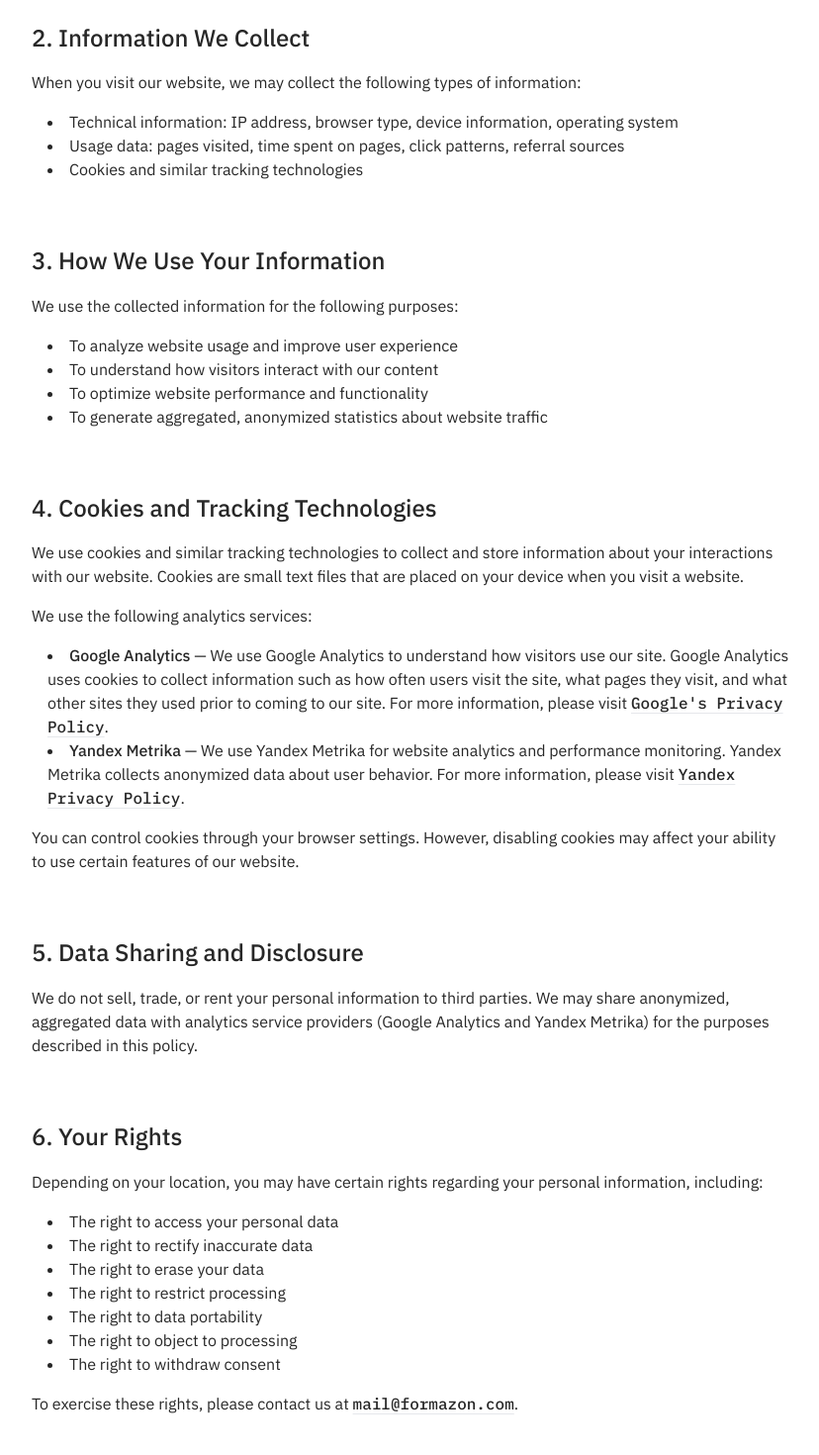
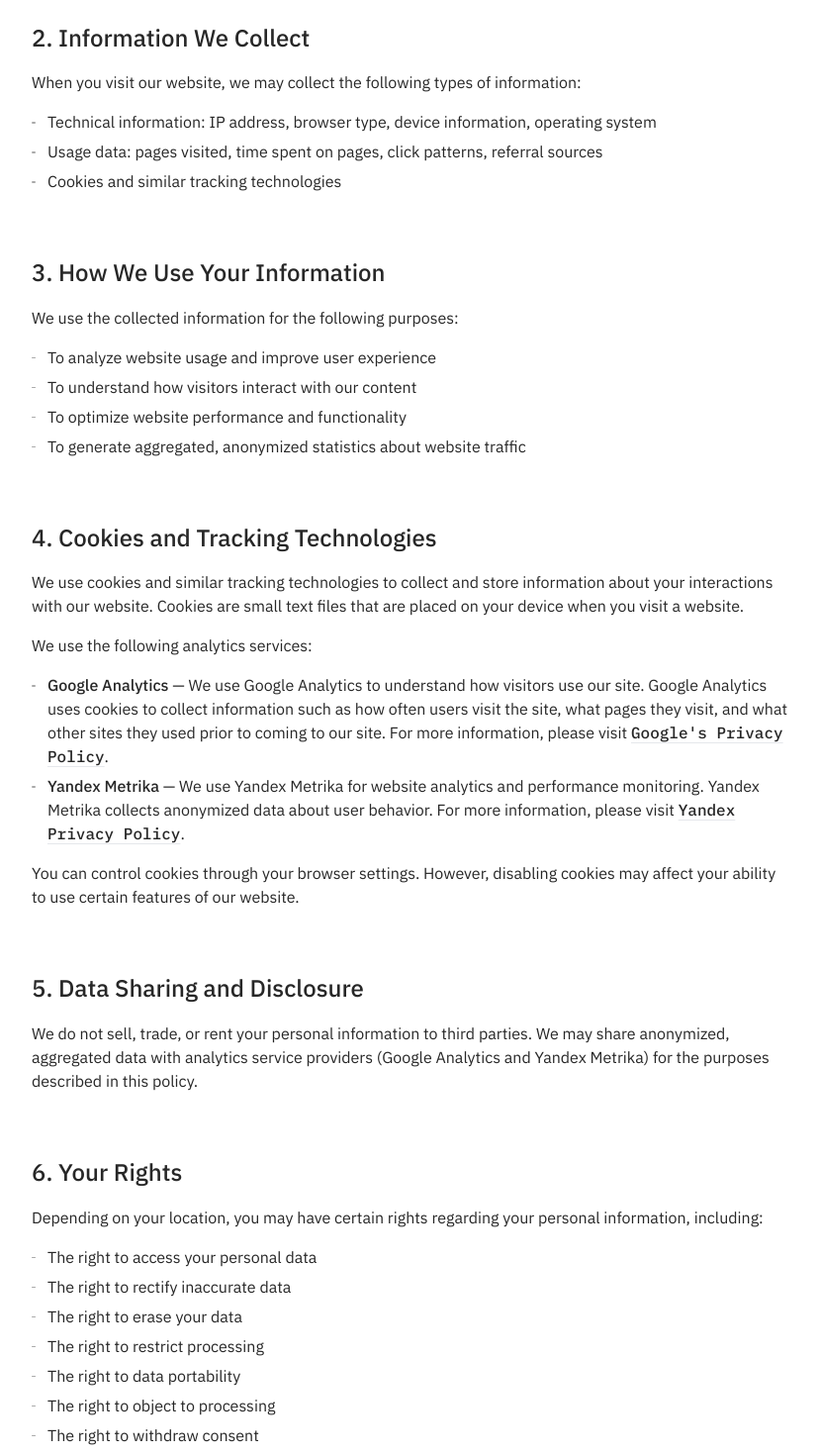
Before and after one commit to formazon/formazon-web, a Next.js app: page /privacy-policy in a window 1280 px wide. Shown: the part 520-1990 px from the top of the page at 99% size, without its empty margins (32-860 px from the left). Built offline with nearby package versions, Linux system fonts and the light colour scheme; no server answers.

Commit message:
refactor(privacy-policy): enhance list presentation with dot indicators for better readability; update styling for improved visual hierarchy

```diff
--- a/src/app/globals.css
+++ b/src/app/globals.css
@@ -26,7 +26,7 @@
     --surface-muted: #1a1a1d;     /* zinc-950-ish */
     --tag-surface: #1a1a1d;       /* tag background dark */
 
-    --border-subtle: #27272a;     /* zinc-800 */
+    --border-subtle: #404040;     /* subtle border for dark theme */
     --accent: #818cf8;            /* indigo-400 */
     --accent-soft: rgba(129, 140, 248, 0.16);
 
@@ -61,7 +61,7 @@
         --surface: #272727;
         --surface-muted: #1a1a1d;
         --tag-surface: #1a1a1d;
-        --border-subtle: #27272a;
+        --border-subtle: #404040;
         --accent: #818cf8;
         --accent-soft: rgba(129, 140, 248, 0.16);
         --text-muted: #a1a1aa;
--- a/src/app/privacy-policy/page.tsx
+++ b/src/app/privacy-policy/page.tsx
@@ -1,6 +1,7 @@
 import type { Metadata } from "next";
 import { PageShell } from "@/components/layout/PageShell";
 import { TextLink } from "@/components/ui/TextLink";
+import { Dot } from "@/components/ui/Dot";
 
 export const metadata: Metadata = {
     title: "Privacy Policy — Formazon",
@@ -31,10 +32,25 @@ export default function PrivacyPolicyPage() {
                         <p className="body-16">
                             When you visit our website, we may collect the following types of information:
                         </p>
-                        <ul className="list-disc list-inside space-y-2 ml-4">
-                            <li className="body-16">Technical information: IP address, browser type, device information, operating system</li>
-                            <li className="body-16">Usage data: pages visited, time spent on pages, click patterns, referral sources</li>
-                            <li className="body-16">Cookies and similar tracking technologies</li>
+                        <ul className="space-y-1.5 body-16">
+                            <li className="flex gap-3 items-start">
+                                <span className="mt-3 shrink-0">
+                                    <Dot bgColor="bg-black-40" />
+                                </span>
+                                <span>Technical information: IP address, browser type, device information, operating system</span>
+                            </li>
+                            <li className="flex gap-3 items-start">
+                                <span className="mt-3 shrink-0">
+                                    <Dot bgColor="bg-black-40" />
+                                </span>
+                                <span>Usage data: pages visited, time spent on pages, click patterns, referral sources</span>
+                            </li>
+                            <li className="flex gap-3 items-start">
+                                <span className="mt-3 shrink-0">
+                                    <Dot bgColor="bg-black-40" />
+                                </span>
+                                <span>Cookies and similar tracking technologies</span>
+                            </li>
                         </ul>
                     </section>
 
@@ -43,11 +59,31 @@ export default function PrivacyPolicyPage() {
                         <p className="body-16">
                             We use the collected information for the following purposes:
                         </p>
-                        <ul className="list-disc list-inside space-y-2 ml-4">
-                            <li className="body-16">To analyze website usage and improve user experience</li>
-                            <li className="body-16">To understand how visitors interact with our content</li>
-                            <li className="body-16">To optimize website performance and functionality</li>
-                            <li className="body-16">To generate aggregated, anonymized statistics about website traffic</li>
+                        <ul className="space-y-1.5 body-16">
+                            <li className="flex gap-3 items-start">
+                                <span className="mt-3 shrink-0">
+                                    <Dot bgColor="bg-black-40" />
+                                </span>
+                                <span>To analyze website usage and improve user experience</span>
+                            </li>
+                            <li className="flex gap-3 items-start">
+                                <span className="mt-3 shrink-0">
+                                    <Dot bgColor="bg-black-40" />
+                                </span>
+                                <span>To understand how visitors interact with our content</span>
+                            </li>
+                            <li className="flex gap-3 items-start">
+                                <span className="mt-3 shrink-0">
+                                    <Dot bgColor="bg-black-40" />
+                                </span>
+                                <span>To optimize website performance and functionality</span>
+                            </li>
+                            <li className="flex gap-3 items-start">
+                                <span className="mt-3 shrink-0">
+                                    <Dot bgColor="bg-black-40" />
+                                </span>
+                                <span>To generate aggregated, anonymized statistics about website traffic</span>
+                            </li>
                         </ul>
                     </section>
 
@@ -61,8 +97,12 @@ export default function PrivacyPolicyPage() {
                         <p className="body-16">
                             We use the following analytics services:
                         </p>
-                        <ul className="list-disc list-inside space-y-2 ml-4">
-                            <li className="body-16">
+                        <ul className="space-y-1.5 body-16">
+                            <li className="flex gap-3 items-start">
+                                <span className="mt-3 shrink-0">
+                                    <Dot bgColor="bg-black-40" />
+                                </span>
+                                <span>
                                     <span className="body-16-medium">Google Analytics</span> — We use Google Analytics to understand how visitors
                                     use our site. Google Analytics uses cookies to collect information such as how often
                                     users visit the site, what pages they visit, and what other sites they used prior to
@@ -74,8 +114,13 @@ export default function PrivacyPolicyPage() {
                                         Google&apos;s Privacy Policy
                                     </TextLink>
                                     .
+                                </span>
                             </li>
-                            <li className="body-16">
+                            <li className="flex gap-3 items-start">
+                                <span className="mt-3 shrink-0">
+                                    <Dot bgColor="bg-black-40" />
+                                </span>
+                                <span>
                                     <span className="body-16-medium">Yandex Metrika</span> — We use Yandex Metrika for website analytics and
                                     performance monitoring. Yandex Metrika collects anonymized data about user behavior.
                                     For more information, please visit{" "}
@@ -86,6 +131,7 @@ export default function PrivacyPolicyPage() {
                                         Yandex Privacy Policy
                                     </TextLink>
                                     .
+                                </span>
                             </li>
                         </ul>
                         <p className="body-16">
@@ -109,14 +155,49 @@ export default function PrivacyPolicyPage() {
                             Depending on your location, you may have certain rights regarding your personal information,
                             including:
                         </p>
-                        <ul className="list-disc list-inside space-y-2 ml-4">
-                            <li className="body-16">The right to access your personal data</li>
-                            <li className="body-16">The right to rectify inaccurate data</li>
-                            <li className="body-16">The right to erase your data</li>
-                            <li className="body-16">The right to restrict processing</li>
-                            <li className="body-16">The right to data portability</li>
-                            <li className="body-16">The right to object to processing</li>
-                            <li className="body-16">The right to withdraw consent</li>
+                        <ul className="space-y-1.5 body-16">
+                            <li className="flex gap-3 items-start">
+                                <span className="mt-3 shrink-0">
+                                    <Dot bgColor="bg-black-40" />
+                                </span>
+                                <span>The right to access your personal data</span>
+                            </li>
+                            <li className="flex gap-3 items-start">
+                                <span className="mt-3 shrink-0">
+                                    <Dot bgColor="bg-black-40" />
+                                </span>
+                                <span>The right to rectify inaccurate data</span>
+                            </li>
+                            <li className="flex gap-3 items-start">
+                                <span className="mt-3 shrink-0">
+                                    <Dot bgColor="bg-black-40" />
+                                </span>
+                                <span>The right to erase your data</span>
+                            </li>
+                            <li className="flex gap-3 items-start">
+                                <span className="mt-3 shrink-0">
+                                    <Dot bgColor="bg-black-40" />
+                                </span>
+                                <span>The right to restrict processing</span>
+                            </li>
+                            <li className="flex gap-3 items-start">
+                                <span className="mt-3 shrink-0">
+                                    <Dot bgColor="bg-black-40" />
+                                </span>
+                                <span>The right to data portability</span>
+                            </li>
+                            <li className="flex gap-3 items-start">
+                                <span className="mt-3 shrink-0">
+                                    <Dot bgColor="bg-black-40" />
+                                </span>
+                                <span>The right to object to processing</span>
+                            </li>
+                            <li className="flex gap-3 items-start">
+                                <span className="mt-3 shrink-0">
+                                    <Dot bgColor="bg-black-40" />
+                                </span>
+                                <span>The right to withdraw consent</span>
+                            </li>
                         </ul>
                         <p className="body-16">
                             To exercise these rights, please contact us at{" "}
--- a/src/components/home/HomeHero.tsx
+++ b/src/components/home/HomeHero.tsx
@@ -122,14 +122,14 @@ export function HomeHero({
                                 href={`/work/${project.slug}`}
                                 className="block w-17 h-17 pr-6"
                             >
-                                <div className="relative w-17 h-17 rounded-full bg-white border-2 border-white dark:border-background flex items-center justify-center">
+                                <div className="relative w-17 h-17 rounded-full bg-white border-2 border-background flex items-center justify-center">
                                     <Image
                                         src={project.logo}
                                         alt={project.slug}
                                         width={68}
                                         height={68}
-                                        className={`w-17 h-17`}
-                                        // style={{ filter: project.slug === 'fuelet' && isDark ? 'invert(1)' : 'none' }}
+                                        className="w-17"
+                                        style={{ height: 'auto' }}
                                     />
                                 </div>
                             </Link>
--- a/src/components/home/ServicesHomeSection.tsx
+++ b/src/components/home/ServicesHomeSection.tsx
@@ -6,13 +6,12 @@ import { QuadroDot } from "@/components/ui/QuadroDot";
 
 export function ServicesHomeSection() {
     return (
-        <section className="mb-16 space-y-6">
+        <section className="mb-16 space-y-4">
             <QuadroDot />
             <H2Index index={3}>
                 Services
             </H2Index>
-
-            <div className="grid gap-6 md:grid-cols-2">
+            <div className="grid gap-4 md:grid-cols-2">
                 {/* Если услуг будет много, тут можно сделать .slice(0, 4),
                    но сейчас их 4, так что показываем все.
                 */}
```
Also changed, not shown: src/app/services/page.tsx (+2 -26 lines), src/components/services/ServiceCard.tsx (+9 -6 lines), src/components/ui/Dot.tsx (+7 -2 lines), src/components/work/WorkCaseLayout.tsx (+7 -3 lines). Lines whose indentation alone changed are shown as unchanged.
